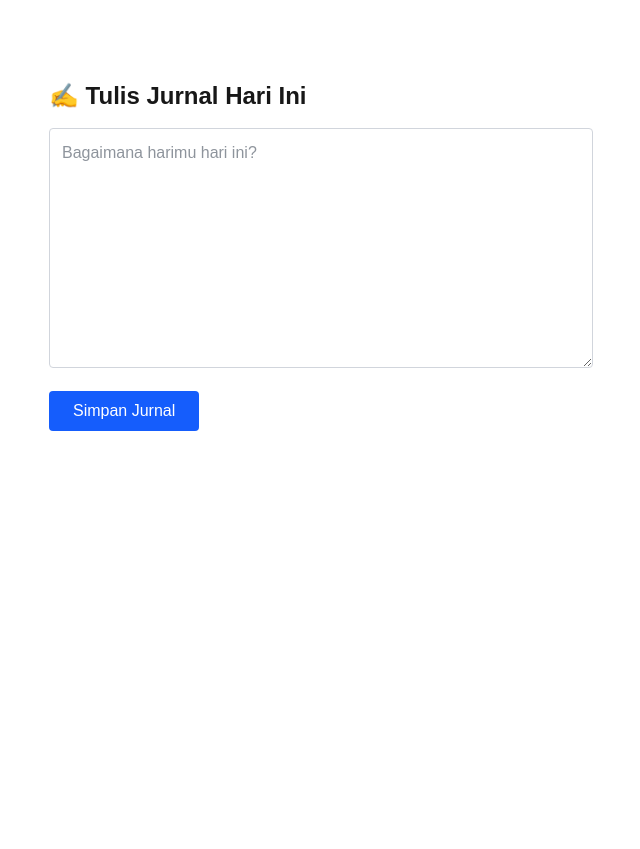
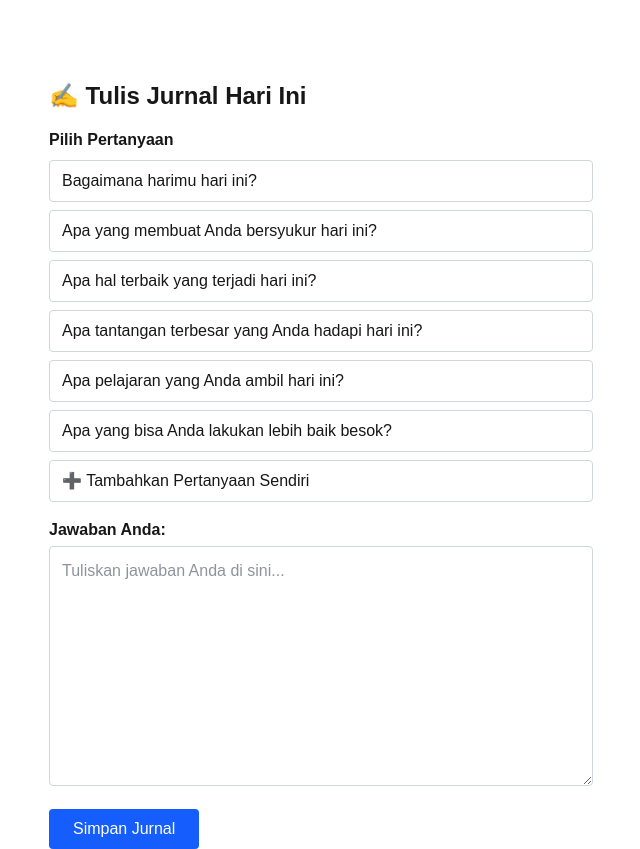
Before and after one commit to falihdzakwanz/find-you-journal, a Next.js app: page /journal/today in a window 1280 px wide. Shown: the whole page, without its empty margins (319-959 px from the left). Before the commit the page ends 800 px from the top, so only its background shows below. Built offline with nearby package versions, Linux system fonts and the light colour scheme; no server answers; sample sign-in values are in the browser's storage.

Commit message:
feat: more quoestion and custom question

```diff
--- a/src/app/api/journal/today/route.ts
+++ b/src/app/api/journal/today/route.ts
@@ -10,13 +10,16 @@ export async function POST(req: Request) {
     return NextResponse.json({ error: "Unauthorized" }, { status: 401 });
   }
 
-  const { content } = await req.json();
-  if (!content) {
-    return NextResponse.json({ error: "No content provided" }, { status: 400 });
+  const { content, question } = await req.json();
+  if (!content || !question) {
+    return NextResponse.json(
+      { error: "Content and question are required" },
+      { status: 400 }
+    );
   }
 
   try {
-    await saveJournalEntry(session.user.email, content);
+    await saveJournalEntry(session.user.email, content, question);
     return NextResponse.json({ success: true });
   } catch (err) {
     console.error("Failed to save journal", err);
--- a/src/app/journal/today/page.tsx
+++ b/src/app/journal/today/page.tsx
@@ -4,9 +4,21 @@ import { useSession } from "next-auth/react";
 import { useState } from "react";
 import { useRouter } from "next/navigation";
 
+const questionSuggestions = [
+  "Bagaimana harimu hari ini?",
+  "Apa yang membuat Anda bersyukur hari ini?",
+  "Apa hal terbaik yang terjadi hari ini?",
+  "Apa tantangan terbesar yang Anda hadapi hari ini?",
+  "Apa pelajaran yang Anda ambil hari ini?",
+  "Apa yang bisa Anda lakukan lebih baik besok?",
+];
+
 export default function JournalTodayPage() {
   const { data: session, status } = useSession();
   const [content, setContent] = useState("");
+  const [question, setQuestion] = useState("");
+  const [customQuestion, setCustomQuestion] = useState("");
+  const [showCustomInput, setShowCustomInput] = useState(false);
   const [loading, setLoading] = useState(false);
   const router = useRouter();
 
@@ -17,19 +29,23 @@ export default function JournalTodayPage() {
   }
 
   const handleSubmit = async () => {
-    if (!content.trim()) return;
+    const finalQuestion = customQuestion || question;
+    if (!content.trim() || !finalQuestion.trim()) return;
 
     setLoading(true);
 
     const res = await fetch("/api/journal/today", {
       method: "POST",
-      body: JSON.stringify({ content }),
+      body: JSON.stringify({ content, question: finalQuestion }),
       headers: { "Content-Type": "application/json" },
     });
 
     setLoading(false);
     if (res.ok) {
       setContent("");
+      setQuestion("");
+      setCustomQuestion("");
+      setShowCustomInput(false);
       alert("Jurnal berhasil disimpan!");
       router.push("/journal/history");
     } else {
@@ -40,12 +56,64 @@ export default function JournalTodayPage() {
   return (
     <main className="max-w-xl mx-auto mt-20 px-4">
       <h1 className="text-2xl font-bold mb-4">✍️ Tulis Jurnal Hari Ini</h1>
+
+      <div className="mb-4">
+        <label className="font-semibold mb-2 block">Pilih Pertanyaan</label>
+        <div className="space-y-2">
+          {questionSuggestions.map((q, i) => (
+            <button
+              key={i}
+              onClick={() => {
+                setQuestion(q);
+                setCustomQuestion("");
+                setShowCustomInput(false);
+              }}
+              className={`block text-left w-full px-3 py-2 rounded border ${
+                question === q
+                  ? "border-blue-600 bg-blue-50"
+                  : "border-gray-300"
+              }`}
+            >
+              {q}
+            </button>
+          ))}
+
+          {/* Tombol Tambah Pertanyaan Sendiri */}
+          <button
+            onClick={() => {
+              setShowCustomInput(!showCustomInput);
+              setQuestion("");
+              setCustomQuestion("");
+            }}
+            className={`block text-left w-full px-3 py-2 rounded border ${
+              showCustomInput ? "border-blue-600 bg-blue-50" : "border-gray-300"
+            }`}
+          >
+            ➕ Tambahkan Pertanyaan Sendiri
+          </button>
+        </div>
+
+        {showCustomInput && (
+          <div className="mt-4">
+            <input
+              type="text"
+              value={customQuestion}
+              onChange={(e) => setCustomQuestion(e.target.value)}
+              className="w-full border border-gray-300 rounded px-3 py-2"
+              placeholder="Tulis pertanyaanmu di sini..."
+            />
+          </div>
+        )}
+      </div>
+
+      <label className="block mb-1 font-semibold">Jawaban Anda:</label>
       <textarea
         className="w-full h-60 border border-gray-300 rounded p-3 text-gray-800"
-        placeholder="Bagaimana harimu hari ini?"
+        placeholder="Tuliskan jawaban Anda di sini..."
         value={content}
         onChange={(e) => setContent(e.target.value)}
       />
+
       <button
         onClick={handleSubmit}
         disabled={loading}
--- a/src/lib/firebase/services.ts
+++ b/src/lib/firebase/services.ts
@@ -10,18 +10,21 @@ type JournalEntry = {
   date: string;
 };
 
-
-export async function saveJournalEntry(userId: string, content: string) {
+export async function saveJournalEntry(
+  userId: string,
+  content: string,
+  question: string
+) {
   const today = new Date().toISOString().slice(0, 10);
   const docRef = doc(db, "journals", userId, "entries", today);
 
   await setDoc(docRef, {
     content,
+    question,
     createdAt: new Date().toISOString(),
     date: today,
   });
 }
-
 
 export async function getJournalEntries(userId: string) {
   const entriesRef = collection(db, "journals", userId, "entries");
```
